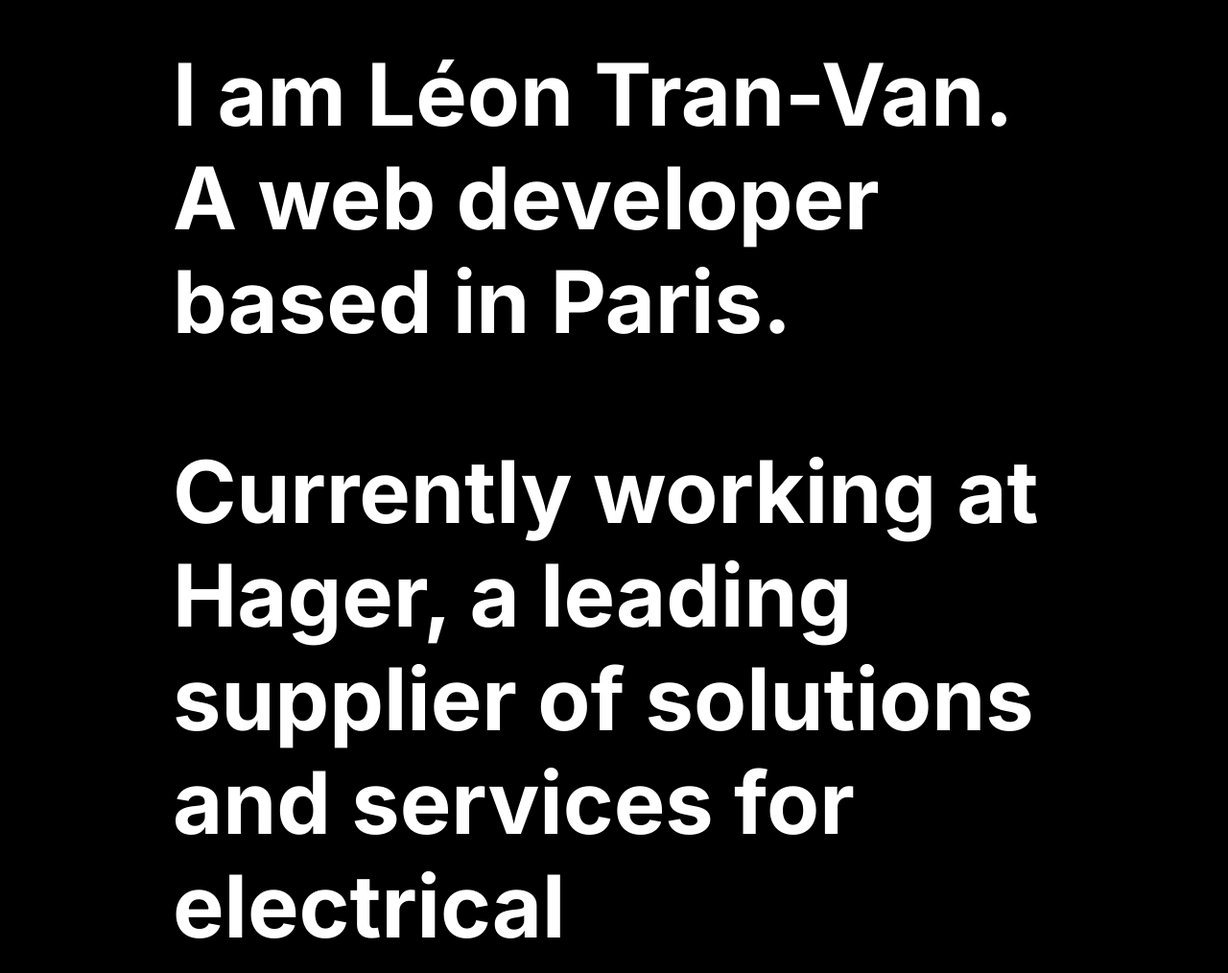
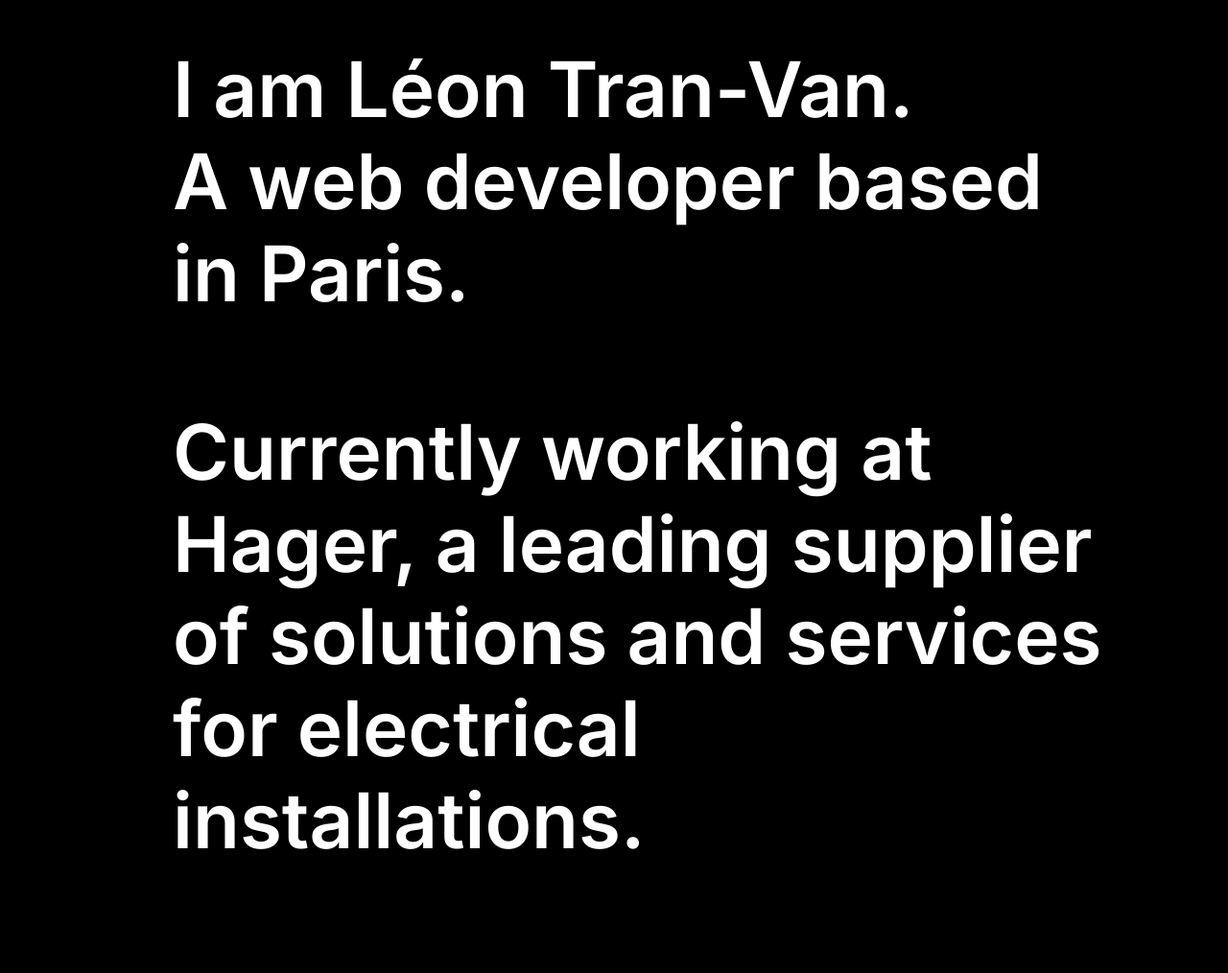
Before and after one commit to Ephalys/portfolio-2021, a Gatsby site: page / in a window 1280 px wide. Shown: the part 255-1269 px from the top of the page at 96% size. Built offline with nearby package versions, Linux system fonts and the light colour scheme; Gatsby itself is replaced by a stand-in of ours.

Commit message:
fix: container & fonts

```diff
--- a/src/components/hero/heroStyles.js
+++ b/src/components/hero/heroStyles.js
@@ -18,7 +18,7 @@
     font-size: 60px;
   }
   @media (min-width: ${breakpoints.$screenMinLg}) {
-    font-size: 90px;
+    font-size: 80px;
   }
 `
 
@@ -35,6 +35,6 @@
     font-size: 60px;
   }
   @media (min-width: ${breakpoints.$screenMinLg}) {
-    font-size: 90px;
+    font-size: 80px;
   }
 `
--- a/src/components/layout/layout.js
+++ b/src/components/layout/layout.js
@@ -1,6 +1,6 @@
 import React from 'react';
 import "fontsource-inter/400.css"
-import "fontsource-inter/700.css"
+import "fontsource-inter/600.css"
 import Socials from "components/socials/socials";
 import {GlobalStyle} from "components/layout/layoutStyles";
 import Footer from "components/footer/footer";
--- a/src/components/layout/layoutStyles.js
+++ b/src/components/layout/layoutStyles.js
@@ -36,6 +36,8 @@
   .container {
     padding-left: 30px;
     padding-right: 30px;
+    max-width: 1280px;
+    margin: 0 auto;
 
     @media (min-width: ${breakpoints.$screenMinSm}) {
       padding-right: 120px;
```
